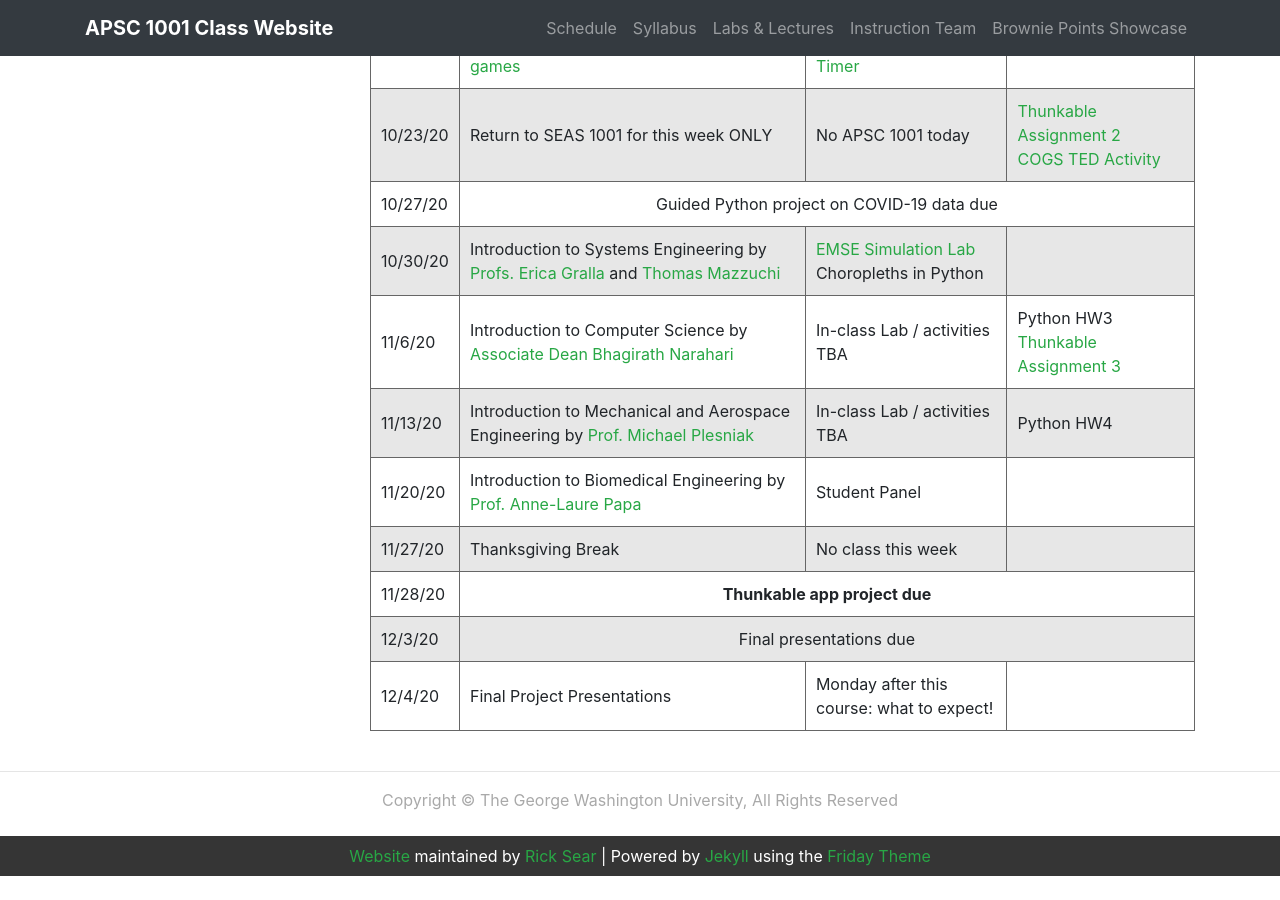
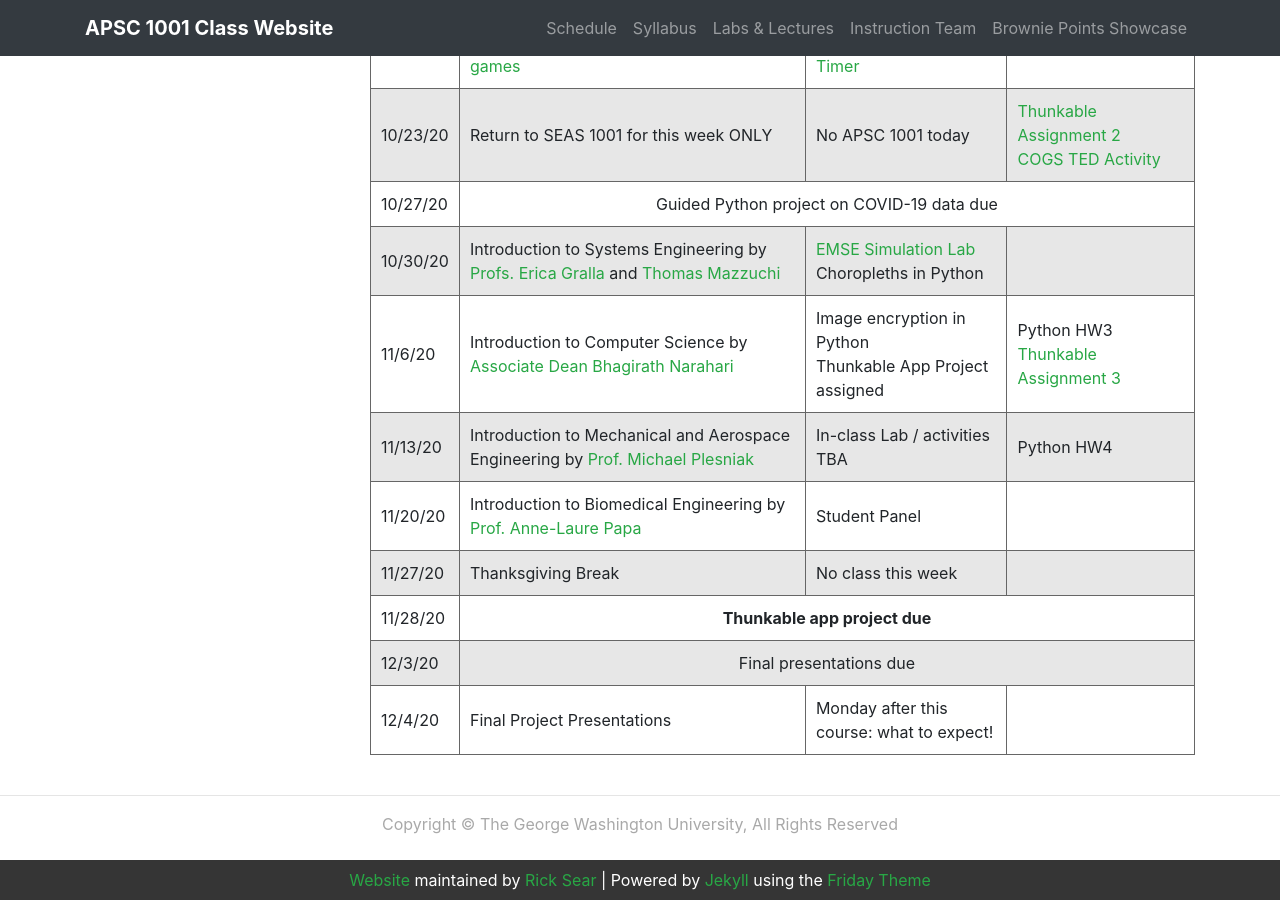
Before and after one commit to GWU-APSC1001/gwu-apsc1001.github.io, a Jekyll site: the page built from _pages/schedule.md, in a window 1280 px wide and 900 px high, scrolled down 631 px. Built offline with Jekyll 4.4.1, drawn with Linux system fonts in a browser that asks for light colours; before the commit the page ends 1507 px from its top, so only the background shows below that.

Commit message:
Update 11/6 lab cell

```diff
--- a/_pages/schedule.md
+++ b/_pages/schedule.md
@@ -64,7 +64,7 @@ title: Course Schedule
     <tr>
       <td style="text-align: left">11/6/20</td>
       <td style="text-align: left">Introduction to Computer Science by <a href="https://www.seas.gwu.edu/bhagirath-narahari" target="_blank">Associate Dean Bhagirath Narahari</a></td>
-      <td style="text-align: left">In-class Lab / activities TBA</td>
+      <td style="text-align: left">Image encryption in Python<br>Thunkable App Project assigned</td>
       <td>Python HW3<br><a href="assignments/thunkable-assignment3.html">Thunkable Assignment 3</a></td>
     </tr>
     <tr>
```
